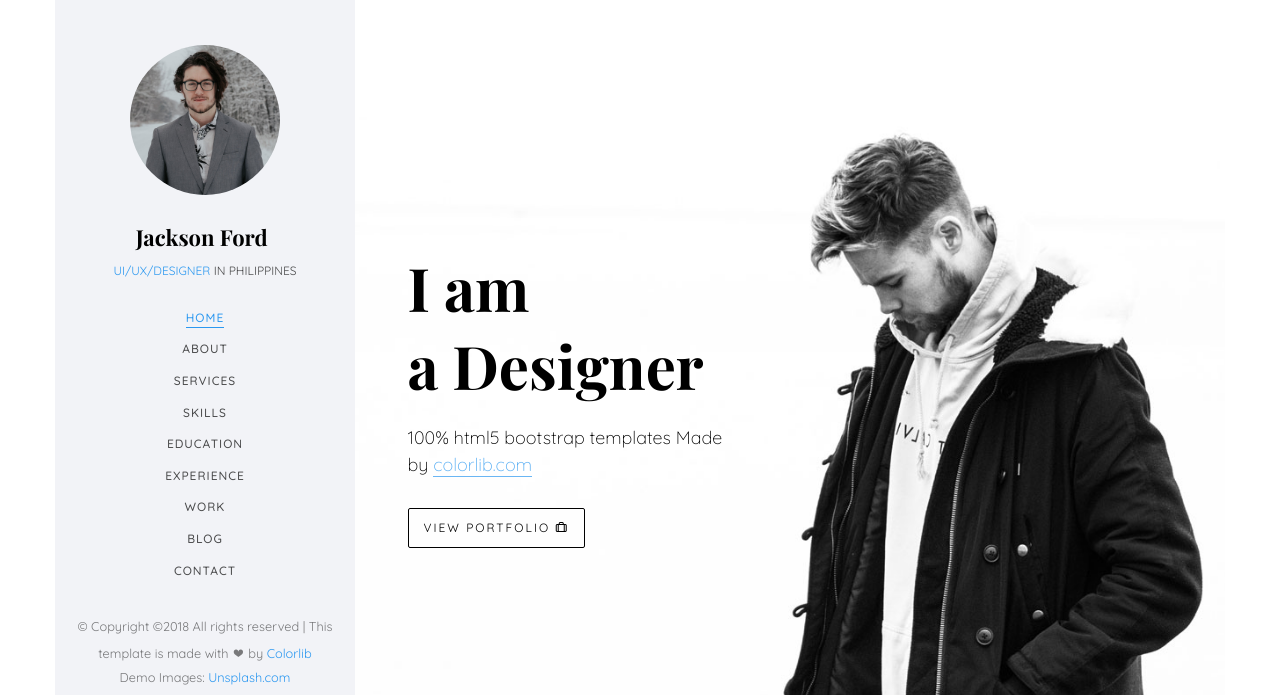
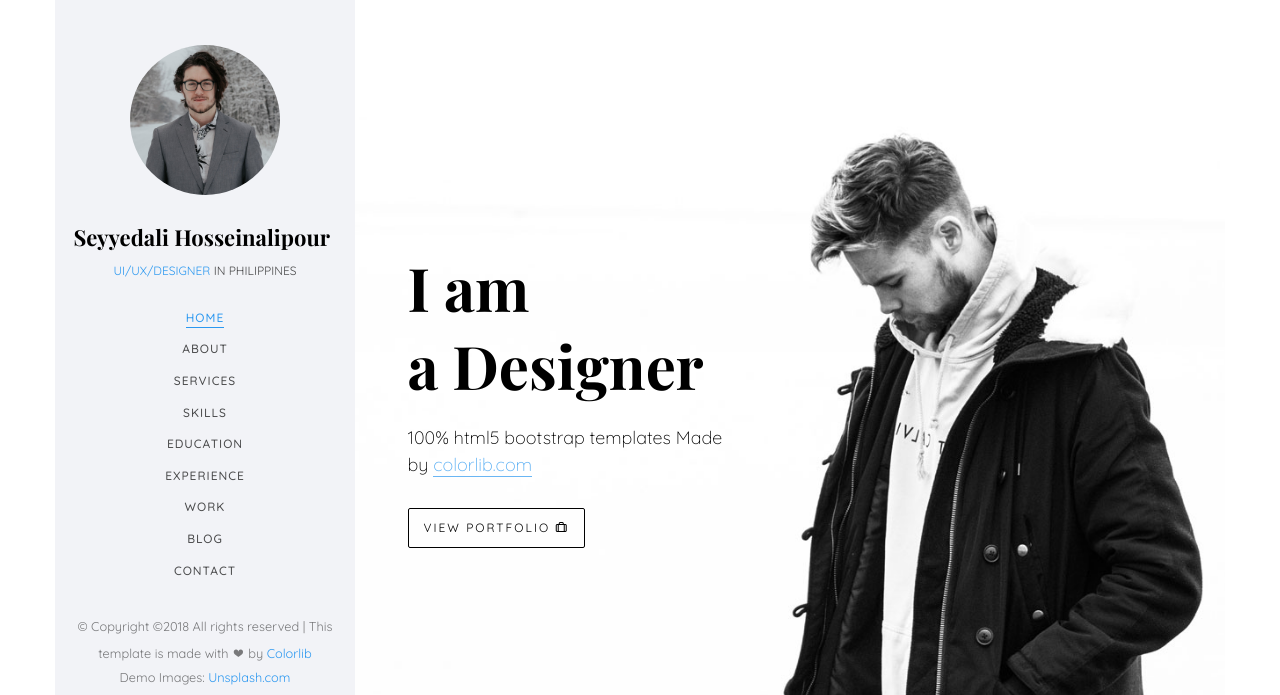
Before and after one commit to Ali-Alipour/Ali-Alipour.github.io, a plain HTML site: page index.html in a window 1280 px wide. Shown: the top 695 px of the page. Drawn offline with nearby package versions, Linux system fonts and the light colour scheme; files whose address does not match are found by name; a web font is replaced by a local one.

Commit message:
Update index.html

```diff
--- a/index.html
+++ b/index.html
@@ -57,7 +57,7 @@
 		<aside id="colorlib-aside" role="complementary" class="border js-fullheight">
 			<div class="text-center">
 				<div class="author-img" style="background-image: url(images/about.jpg);"></div>
-				<h1 id="colorlib-logo"><a href="index.html">Jackson Ford</a></h1>
+				<h1 id="colorlib-logo"><a href="index.html">Seyyedali Hosseinalipour</a></h1>
 				<span class="position"><a href="#">UI/UX/Designer</a> in Philippines</span>
 			</div>
 			<nav id="colorlib-main-menu" role="navigation" class="navbar">
```
